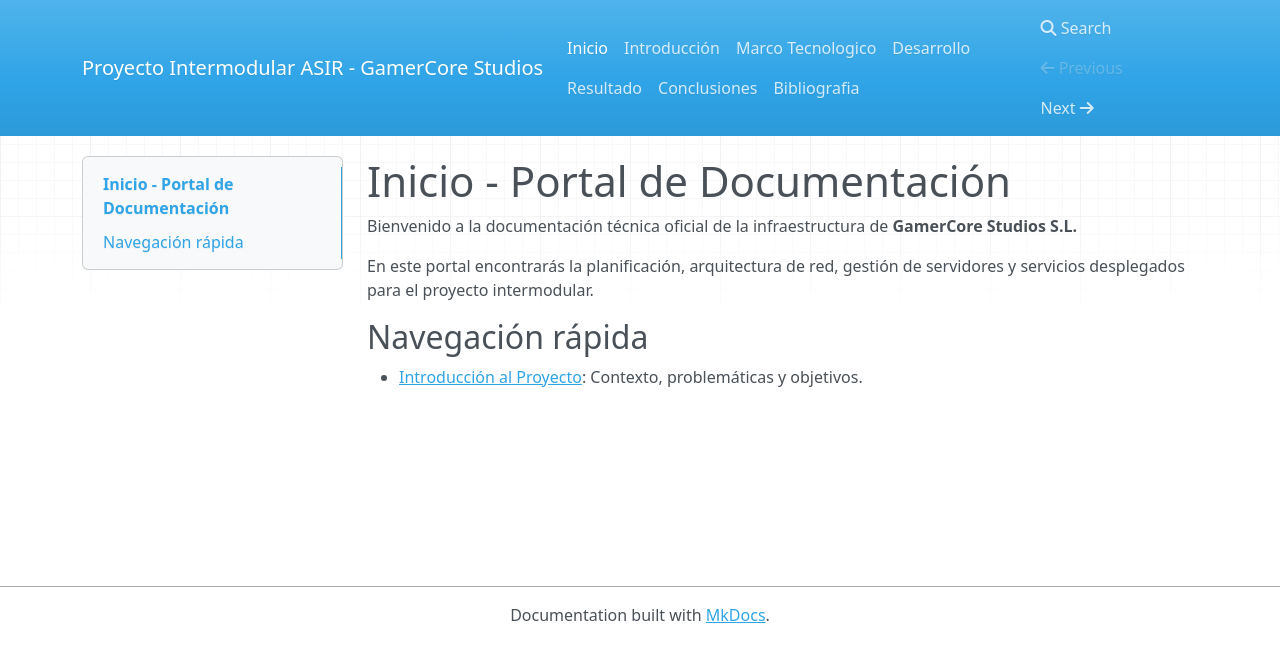
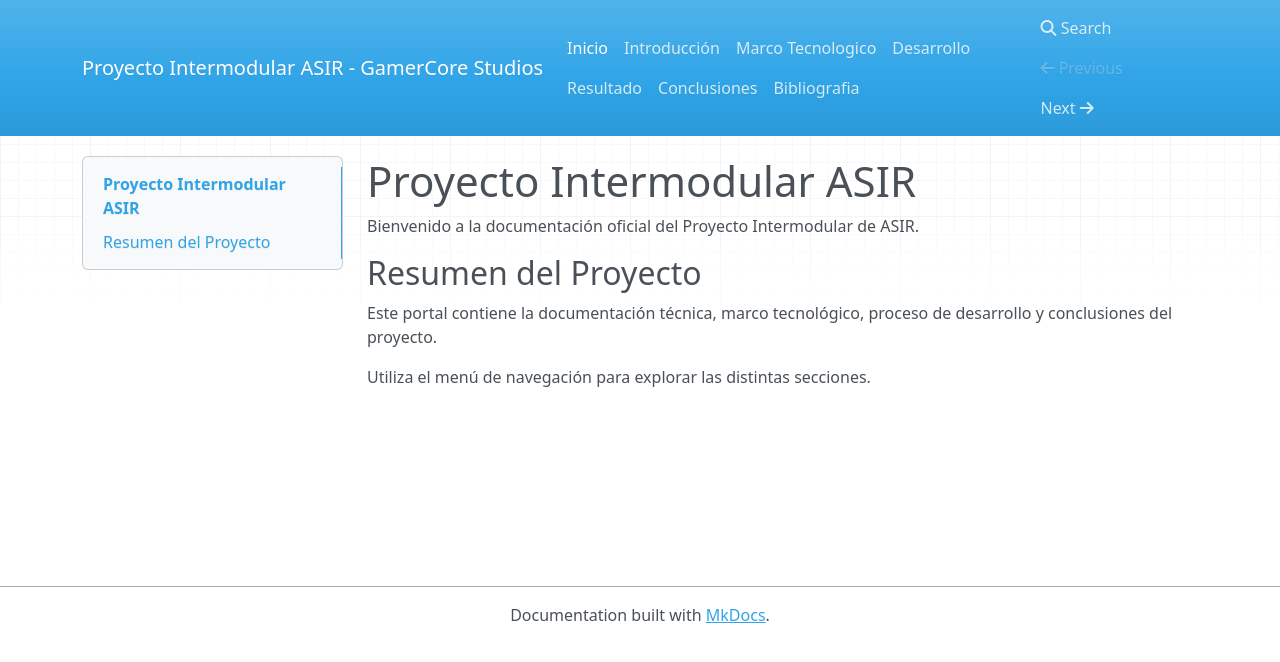
Before and after one commit to LuisEricMartin/Proyecto-Intermodular-ASIR, an MkDocs documentation site: the page built from docs/index.md, in a window 1280 px wide. Shown: the top 662 px of the page. Built offline with MkDocs 1.6.1, drawn with Linux system fonts in a browser that asks for light colours; nearby versions of some CDN libraries.

Commit message:
Revise documentation title and introduction
Updated the title and introductory text of the documentation, and added a project summary section.

```diff
--- a/docs/index.md
+++ b/docs/index.md
@@ -1,8 +1,8 @@
-# Inicio - Portal de Documentación
+# Proyecto Intermodular ASIR
 
-Bienvenido a la documentación técnica oficial de la infraestructura de **GamerCore Studios S.L.**
+Bienvenido a la documentación oficial del Proyecto Intermodular de ASIR.
 
-En este portal encontrarás la planificación, arquitectura de red, gestión de servidores y servicios desplegados para el proyecto intermodular.
+## Resumen del Proyecto
+Este portal contiene la documentación técnica, marco tecnológico, proceso de desarrollo y conclusiones del proyecto.
 
-## Navegación rápida
-- [Introducción al Proyecto](01_introduccion.md): Contexto, problemáticas y objetivos.
+Utiliza el menú de navegación para explorar las distintas secciones.
```
